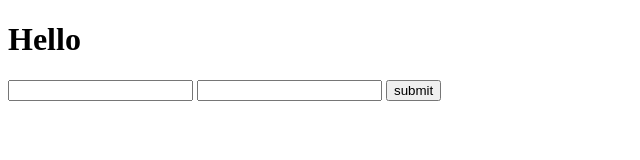
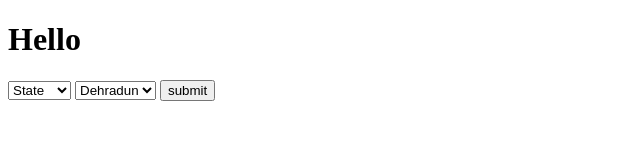
Before and after one commit to symbiote-ux/covid-tracker, a website: page public/index.html in a window 1280 px wide. Shown: the whole page, without its empty margins (0-640 px from the left). Drawn offline with Linux system fonts and the light colour scheme.

Commit message:
added buttons

```diff
--- a/public/index.html
+++ b/public/index.html
@@ -8,9 +8,15 @@
   <body>
     <h1>Hello</h1>
     <form action="process" method="POST">
-      <input type="text" name="location" id="" >
-      <input type="text" name="locationName" id="" >
-      <input type="submit" value="submit">
+      <select name="location" id="">
+        <option value="state">State</option>
+        <option value="district">District</option>
+      </select>
+      <select name="locationName" id="">
+        <option value="dehradun">Dehradun</option>
+        <option value="patna">Patna</option>
+      </select>
+      <input type="submit" value="submit" />
     </form>
   </body>
 </html>
```
